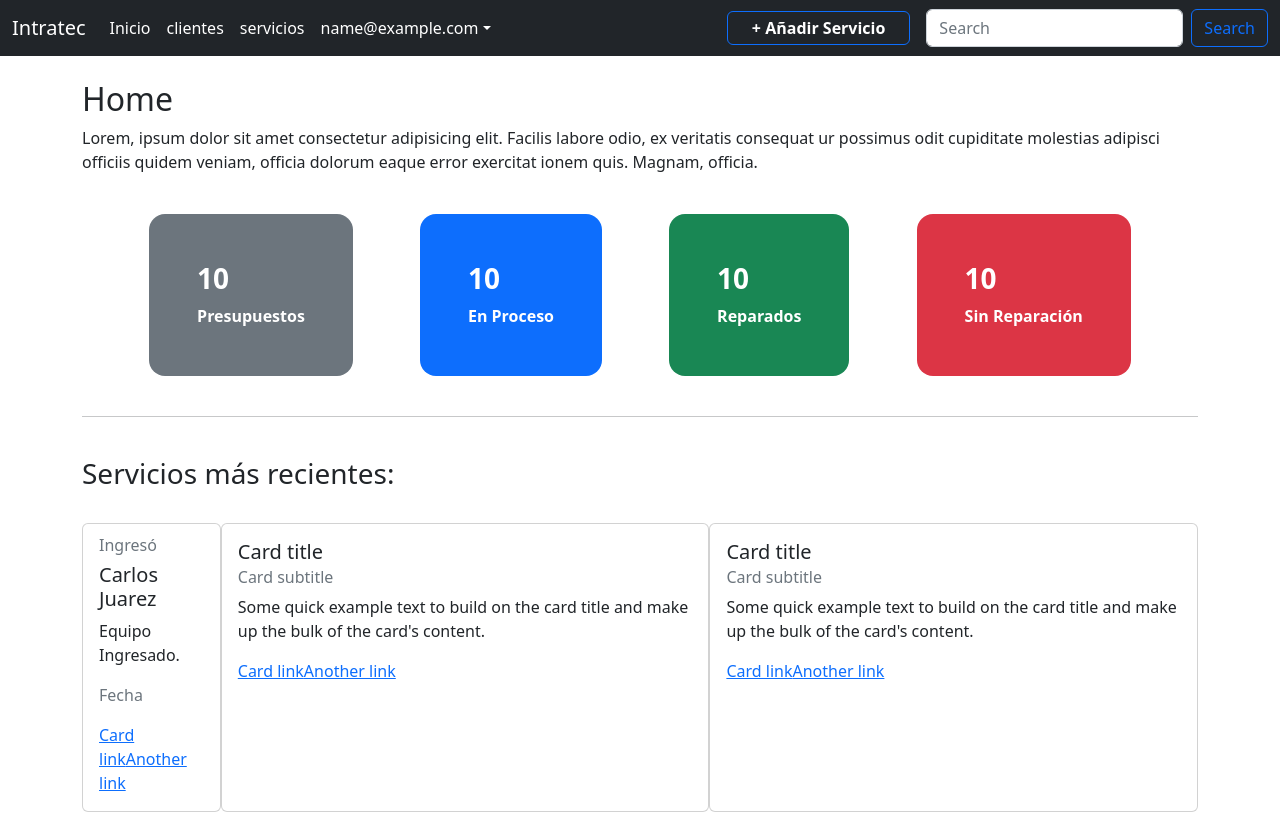
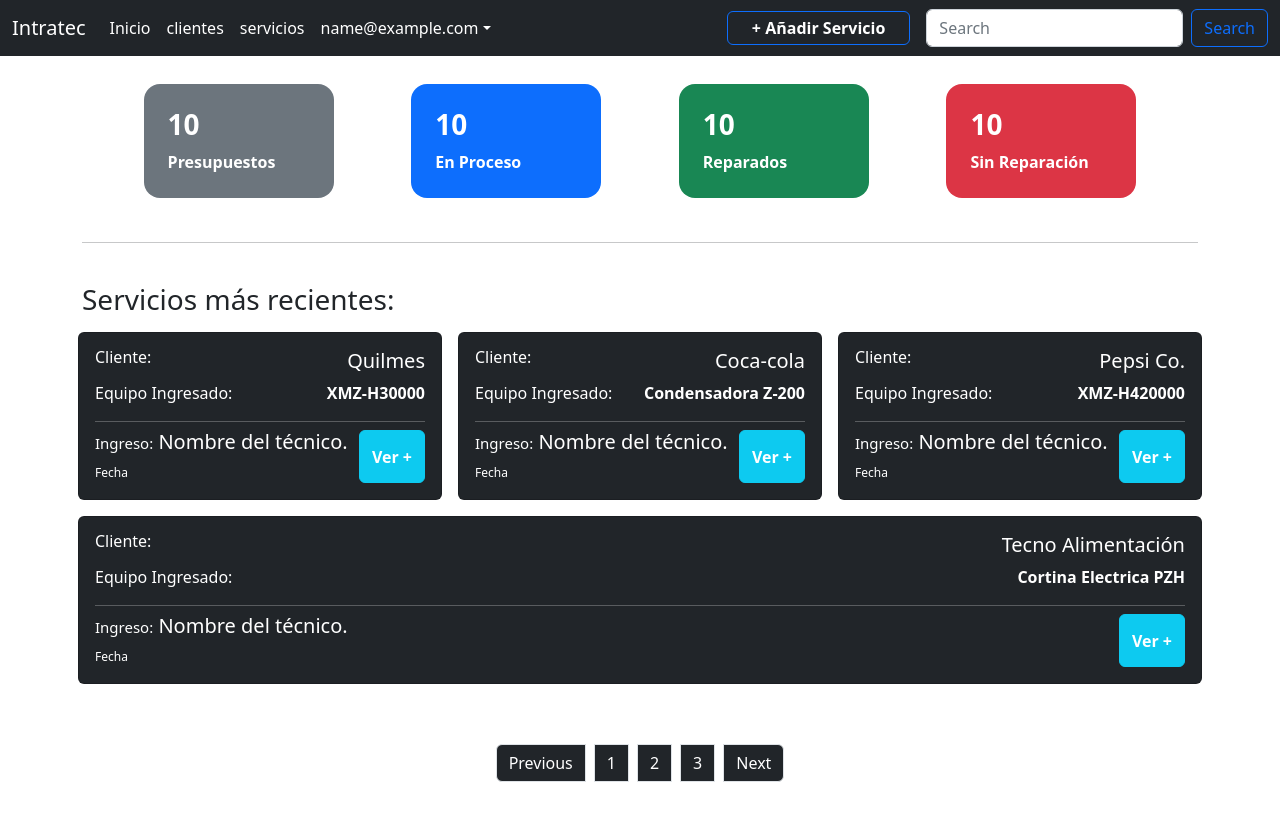
Before and after one commit to julian-arguello/intraTec, a React (Create React App) app in the folder frontend/intra-tec/: page /inicio in a window 1280 px wide. Built offline with nearby package versions, Linux system fonts and the light colour scheme; no server answers; sample sign-in values are in the browser's storage.

Commit message:
add styles home

```diff
--- a/frontend/intra-tec/src/pages/Home.jsx
+++ b/frontend/intra-tec/src/pages/Home.jsx
@@ -1,72 +1,144 @@
 function Home(props){
 
     return(
-        <div className="container pt-4">
-            <h2>Home</h2>
-            <p>Lorem, ipsum dolor sit amet consectetur adipisicing elit. Facilis labore odio, ex veritatis consequat
-                ur possimus odit cupiditate molestias adipisci officiis quidem veniam, officia dolorum eaque error exercitat
-                ionem quis. Magnam, officia.
-            </p>
+        <div className="container">
+            <h2 className="d-none" >Home</h2>
 
-            <div className="grid d-flex justify-content-evenly w-100 text-white pt-4 pb-4">
-                <div className="bg-secondary p-5 rounded-4">
+            <div className="row text-white d-xs-inline d-sm-flex pt-4 pb-4
+                            justify-content-center align-items-center justify-content-lg-evenly">
+
+                <div className="bg-secondary p-4 m-1 rounded-4 col-11 col-sm-5 col-lg-2">
                     <p className="h3"><strong>10</strong></p>
                     <strong>Presupuestos</strong>
                 </div>
-                <div className="bg-primary p-5 rounded-4">
+                <div className="bg-primary p-4 m-1 rounded-4 col-11 col-sm-5 col-lg-2">
                     <p className="h3"><strong>10</strong></p>
                     <strong>En Proceso</strong>
                 </div>
-                <div className="bg-success p-5 rounded-4">
+                <div className="bg-success p-4 m-1 rounded-4 col-11 col-sm-5 col-lg-2">
                     <p className="h3"><strong>10</strong></p>
                     <strong>Reparados</strong>
                 </div>
-                <div className="bg-danger p-5 rounded-4">
+                <div className="bg-danger p-4 m-1 rounded-4 col-11 col-sm-5 col-lg-2">
                     <p className="h3"><strong>10</strong></p>
                     <strong>Sin Reparación </strong>
                 </div>
             </div>
 
             <hr />
+
             <div className="pt-4 pb-4">
-                <h3 >Servicios más recientes:</h3>
-                <div className="grid d-flex justify-content-evenly w-100 pt-4">
+                <h3>Servicios más recientes:</h3>
+                <div className="row d-xs-inline d-sm-flex
+                                justify-content-center align-items-center justify-content-lg-evenly">
 
+                        <div className="card card-body text-white bg-dark col-8 col-md-5 col-xl-3 m-2">
 
+                            <div className="d-flex justify-content-between">
+                                <p className="card-subtitle fw-light">Cliente:</p>
+                                <p className="card-title h5">Quilmes</p>
+                            </div>
+                            <div className="d-flex justify-content-between">
+                                <p className="text-white fw-light">Equipo Ingresado: </p>
+                                <p className="text-white fw-semibold"> XMZ-H30000</p>
+                            </div>
 
+                            <hr className="m-0 mb-2" />
 
-                        <div class="card card-body">
-                            <h5 class="card-subtitle mb-2 text-muted h6">Ingresó</h5>
-                            <p class="card-title h5">Carlos Juarez</p>
-                            <p class="card-text">Equipo Ingresado.</p>
-                            <p class="card-text text-muted">Fecha</p>
-                            <div>
-                                <a href="#" class="">Card link</a>
-                                <a href="#" class="">Another link</a>
+                            <div className="d-flex justify-content-between">
+                                <div>
+                                    <p className="card-title h5 m-0">
+                                        <span className="card-subtitle mb-2 fw-light badge p-0">Ingreso: </span> Nombre del técnico.
+                                    </p>
+                                    <p className="text-white fw-light badge p-0 m-0">Fecha</p>
+                                </div>
+                                <button href="#" className="btn btn-info text-white"><strong>Ver +</strong></button>
                             </div>
                         </div>
 
+                        <div className="card card-body text-white bg-dark col-8 col-md-5 col-xl-3 m-2">
 
-                    <div class="card">
-                        <div class="card-body">
-                            <h5 class="card-title">Card title</h5>
-                            <h6 class="card-subtitle mb-2 text-muted">Card subtitle</h6>
-                            <p class="card-text">Some quick example text to build on the card title and make up the bulk of the card's content.</p>
-                            <a href="#" class="">Card link</a>
-                            <a href="#" class="">Another link</a>
+                            <div className="d-flex justify-content-between">
+                                <p className="card-subtitle fw-light">Cliente:</p>
+                                <p className="card-title h5">Coca-cola</p>
+                            </div>
+                            <div className="d-flex justify-content-between">
+                                <p className="text-white fw-light">Equipo Ingresado: </p>
+                                <p className="text-white fw-semibold"> Condensadora Z-200</p>
+                            </div>
+
+                            <hr className="m-0 mb-2" />
+
+                            <div className="d-flex justify-content-between">
+                                <div>
+                                    <p className="card-title h5 m-0">
+                                        <span className="card-subtitle mb-2 fw-light badge p-0">Ingreso: </span> Nombre del técnico.
+                                    </p>
+                                    <p className="text-white fw-light badge p-0 m-0">Fecha</p>
+                                </div>
+                                <button href="#" className="btn btn-info text-white"><strong>Ver +</strong></button>
+                            </div>
                         </div>
-                    </div>
 
-                    <div class="card">
-                        <div class="card-body">
-                            <h5 class="card-title">Card title</h5>
-                            <h6 class="card-subtitle mb-2 text-muted">Card subtitle</h6>
-                            <p class="card-text">Some quick example text to build on the card title and make up the bulk of the card's content.</p>
-                            <a href="#" class="">Card link</a>
-                            <a href="#" class="">Another link</a>
+                        <div className="card card-body text-white bg-dark col-8 col-md-5 col-xl-3 m-2">
+
+                            <div className="d-flex justify-content-between">
+                                <p className="card-subtitle fw-light">Cliente:</p>
+                                <p className="card-title h5">Pepsi Co.</p>
+                            </div>
+                            <div className="d-flex justify-content-between">
+                                <p className="text-white fw-light">Equipo Ingresado: </p>
+                                <p className="text-white fw-semibold"> XMZ-H420000</p>
+                            </div>
+
+                            <hr className="m-0 mb-2" />
+
+                            <div className="d-flex justify-content-between">
+                                <div>
+                                    <p className="card-title h5 m-0">
+                                        <span className="card-subtitle mb-2 fw-light badge p-0">Ingreso: </span> Nombre del técnico.
+                                    </p>
+                                    <p className="text-white fw-light badge p-0 m-0">Fecha</p>
+                                </div>
+                                <button href="#" className="btn btn-info text-white"><strong>Ver +</strong></button>
+                            </div>
                         </div>
-                    </div>
 
+                        <div className="card card-body text-white bg-dark col-8 col-md-5 col-xl-3 m-2">
+
+                            <div className="d-flex justify-content-between">
+                                <p className="card-subtitle fw-light">Cliente:</p>
+                                <p className="card-title h5">Tecno Alimentación</p>
+                            </div>
+                            <div className="d-flex justify-content-between">
+                                <p className="text-white fw-light">Equipo Ingresado: </p>
+                                <p className="text-white fw-semibold"> Cortina Electrica PZH</p>
+                            </div>
+
+                            <hr className="m-0 mb-2" />
+
+                            <div className="d-flex justify-content-between">
+                                <div>
+                                    <p className="card-title h5 m-0">
+                                        <span className="card-subtitle mb-2 fw-light badge p-0">Ingreso: </span> Nombre del técnico.
+                                    </p>
+                                    <p className="text-white fw-light badge p-0 m-0">Fecha</p>
+                                </div>
+                                <button href="#" className="btn btn-info text-white"><strong>Ver +</strong></button>
+                            </div>
+                        </div>
+
+                </div>
+
+
+                <div className="pt-5">
+                    <ul class="pagination justify-content-center align-items-center">
+                        <li className="page-item"><a className="page-link bg-dark text-white m-1" href="#">Previous</a></li>
+                        <li className="page-item"><a className="page-link bg-dark text-white m-1" href="#">1</a></li>
+                        <li className="page-item"><a className="page-link bg-dark text-white m-1" href="#">2</a></li>
+                        <li className="page-item"><a className="page-link bg-dark text-white m-1" href="#">3</a></li>
+                        <li className="page-item"><a className="page-link bg-dark text-white m-1" href="#">Next</a></li>
+                    </ul>
                 </div>
             </div>
         </div>
```
